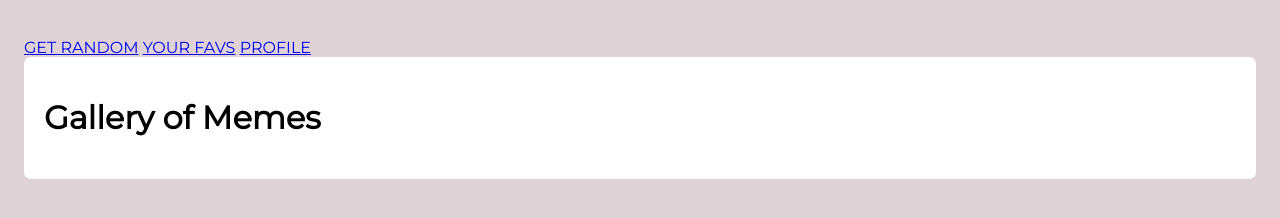
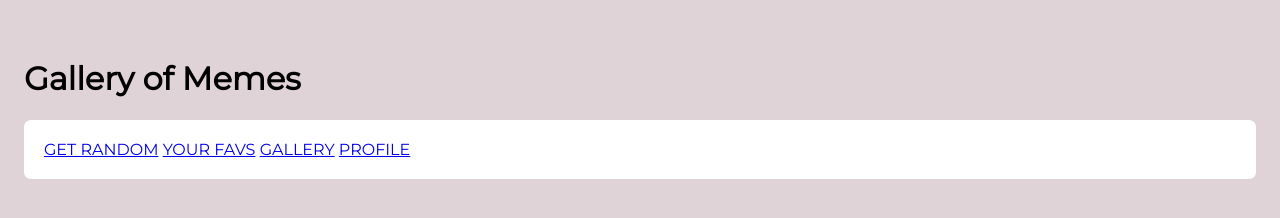
Before and after one commit to paulinaslabosz/photography-website, a website: page homepage.html in a window 1280 px wide. Drawn offline with Linux system fonts and the light colour scheme; no server answers.

Commit message:
change homepage.html tags structure

```diff
--- a/homepage.html
+++ b/homepage.html
@@ -9,15 +9,20 @@
 
 </head>
 <body>
+
     <header>
-    <nav class="navigation">
-        <a class="navigation__link" href="#">GET RANDOM</a>
-        <a class="navigation__link" href="#">YOUR FAVS</a>
-        <a class="navigation__link" href="#">PROFILE</a>
+        <h1 class="heading">Gallery of Memes</h1>
+</header>
+
+<main class="page">
+    <nav class="page__navigation">
+        <a class="page__navigation--link" href="#">GET RANDOM</a>
+        <a class="page__navigation--link" href="#">YOUR FAVS</a>
+        <a class="page__navigation--link" href="#">GALLERY</a>
+        <a class="page__navigation--link" href="#">PROFILE</a>
     </nav>
-</header>
-<main class="page">
-    <h1 class="page__heading">Gallery of Memes</h1>
+
+
     <div class="pictures">
 
 
--- a/homepage.scss
+++ b/homepage.scss
@@ -8,19 +8,18 @@ body {
   padding: 30px 16px 16px 16px;
 }
 
-.navigation {
-    &__link {
+.heading {
 
-    }
 }
 
 .page {
   padding: 20px;
   background-color: white;
-border-radius: 7PX;
+  border-radius: 7px;
 
-    &__heading {
-
+  &__navigation {
+    &--link {
+    }
   }
 }
 
@@ -36,9 +35,7 @@ border-radius: 7PX;
     max-width: 20%;
     display: flex;
     flex-direction: column;
-
   }
   &__name {
-
   }
 }
--- a/main.js
+++ b/main.js
@@ -1,4 +1,4 @@
-const endpoint = "https://api.imgflip.com/get_memes";
+// const endpoint = "https://api.imgflip.com/get_memes";
 let data;
 
 fetch(endpoint)
```
Also changed, not shown: homepage.css. Lines whose indentation alone changed are shown as unchanged.
